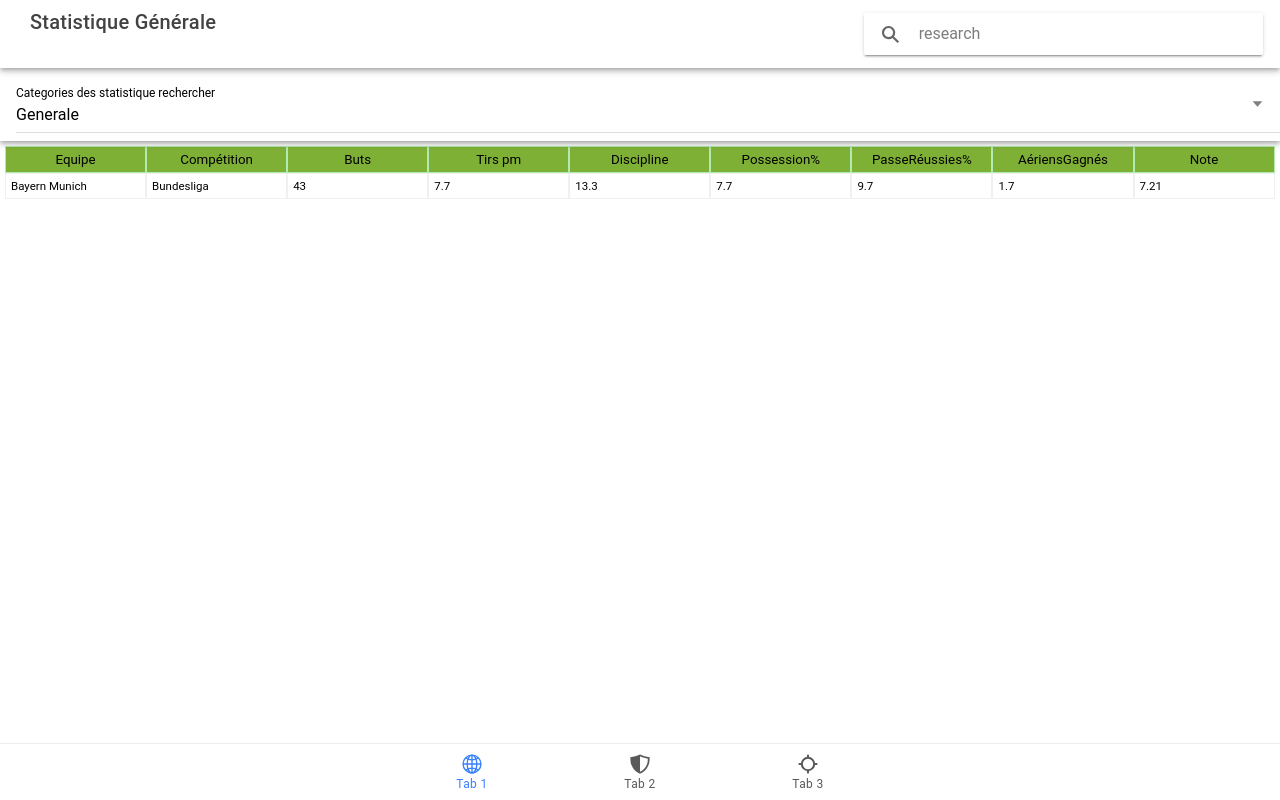
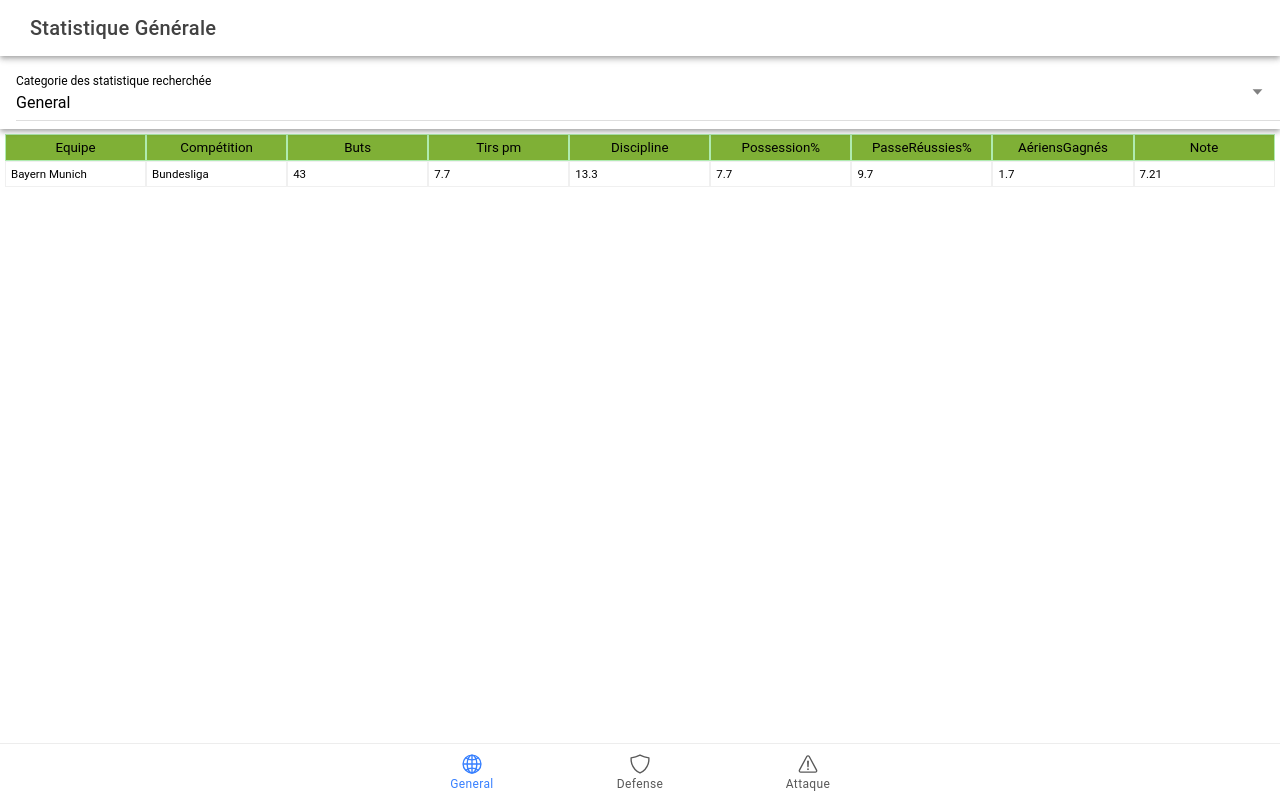
Before and after one commit to JedisBrownie/soccer_stats, a React (Vite) app: page /tab1 in a window 1280 px wide. Built offline with nearby package versions, Linux system fonts and the light colour scheme.

Commit message:
Correction front

```diff
--- a/src/App.tsx
+++ b/src/App.tsx
@@ -10,7 +10,7 @@
   setupIonicReact
 } from '@ionic/react';
 import { IonReactRouter } from '@ionic/react-router';
-import { globeOutline, locate, shield, shieldHalfSharp, square, triangle } from 'ionicons/icons';
+import { airplaneOutline, globeOutline, homeOutline, locate, shield, shieldHalfSharp, shieldOutline, square, triangle, warningOutline } from 'ionicons/icons';
 import Tab1 from './pages/Tab1';
 import Tab2 from './pages/Tab2';
 import Tab3 from './pages/Tab3';
@@ -57,15 +57,15 @@
         <IonTabBar slot="bottom">
           <IonTabButton tab="tab1" href="/tab1">
             <IonIcon aria-hidden="true" icon={globeOutline} />
-            <IonLabel>Tab 1</IonLabel>
+            <IonLabel>General</IonLabel>
           </IonTabButton>
           <IonTabButton tab="tab2" href="/tab2">
-            <IonIcon aria-hidden="true" icon={shieldHalfSharp} />
-            <IonLabel>Tab 2</IonLabel>
+            <IonIcon aria-hidden="true" icon={shieldOutline} />
+            <IonLabel>Defense</IonLabel>
           </IonTabButton>
           <IonTabButton tab="tab3" href="/tab3">
-            <IonIcon aria-hidden="true" icon={locate} />
-            <IonLabel>Tab 3</IonLabel>
+            <IonIcon aria-hidden="true" icon={warningOutline} />
+            <IonLabel>Attaque</IonLabel>
           </IonTabButton>
         </IonTabBar>
       </IonTabs>
--- a/src/pages/Tab1.tsx
+++ b/src/pages/Tab1.tsx
@@ -15,11 +15,11 @@
 import './Tab1.css';
 
 const Tab1: React.FC = () => {
-  const [selectedOption, setSelectedOption] = useState<string>('Generale');
+  const [selectedOption, setSelectedOption] = useState<string>('General');
 
   const renderGrid = () => {
     switch (selectedOption) {
-      case 'Generale':
+      case 'General':
         return (
           <IonGrid>
             <IonRow className='theme'>
@@ -126,10 +126,6 @@
               <IonCol className='content_title' size="6">
                 <IonTitle>Statistique Générale</IonTitle>
               </IonCol>
-              <IonCol size="2"></IonCol>
-              <IonCol size="4">
-                <IonSearchbar animated={true} placeholder="research" className='search_bar'></IonSearchbar>
-              </IonCol>
             </IonRow>
           </IonGrid>
         </IonToolbar>
@@ -140,12 +136,12 @@
           <IonList>
             <IonItem>
               <IonSelect
-                label="Categories des statistique rechercher"
+                label="Categorie des statistique recherchée"
                 labelPlacement="floating"
                 value={selectedOption}
                 onIonChange={(e) => setSelectedOption(e.detail.value)}
               >
-                <IonSelectOption value="Generale">Generale</IonSelectOption>
+                <IonSelectOption value="General">General</IonSelectOption>
                 <IonSelectOption value="Domicile">Domicile</IonSelectOption>
                 <IonSelectOption value="Exterieur">Exterieur</IonSelectOption>
               </IonSelect>
--- a/src/pages/Tab2.tsx
+++ b/src/pages/Tab2.tsx
@@ -15,11 +15,11 @@
 import './Tab1.css';
 
 const Tab2: React.FC = () => {
-  const [selectedOption, setSelectedOption] = useState<string>('Domicile');
+  const [selectedOption, setSelectedOption] = useState<string>('General');
 
   const renderGrid = () => {
     switch (selectedOption) {
-      case 'Generale':
+      case 'General':
         return (
           <IonGrid>
           <IonRow className='theme'>
@@ -118,10 +118,6 @@
               <IonCol className='content_title' size="6">
                 <IonTitle>Statistique Générale</IonTitle>
               </IonCol>
-              <IonCol size="2"></IonCol>
-              <IonCol size="4">
-                <IonSearchbar animated={true} placeholder="research" className='search_bar'></IonSearchbar>
-              </IonCol>
             </IonRow>
           </IonGrid>
         </IonToolbar>
@@ -132,12 +128,12 @@
           <IonList>
             <IonItem>
               <IonSelect
-                label="Categories des statistique rechercher"
+                label="Categorie des statistique recherchée"
                 labelPlacement="floating"
                 value={selectedOption}
                 onIonChange={(e) => setSelectedOption(e.detail.value)}
               >
-                <IonSelectOption value="Generale">Generale</IonSelectOption>
+                <IonSelectOption value="General">General</IonSelectOption>
                 <IonSelectOption value="Domicile">Domicile</IonSelectOption>
                 <IonSelectOption value="Exterieur">Exterieur</IonSelectOption>
               </IonSelect>
--- a/src/pages/Tab3.tsx
+++ b/src/pages/Tab3.tsx
@@ -16,11 +16,11 @@
 
 const Tab3: React.FC = () => {
 
-  const [selectedOption, setSelectedOption] = useState<string>('Exterieur');
+  const [selectedOption, setSelectedOption] = useState<string>('General');
 
   const renderGrid = () => {
     switch (selectedOption) {
-      case 'Generale':
+      case 'General':
         return (
           <IonGrid>
 <IonRow className='theme'>
@@ -118,10 +118,6 @@
               <IonCol className='content_title' size="6">
                 <IonTitle>Statistique Générale</IonTitle>
               </IonCol>
-              <IonCol size="2"></IonCol>
-              <IonCol size="4">
-                <IonSearchbar animated={true} placeholder="research" className='search_bar'></IonSearchbar>
-              </IonCol>
             </IonRow>
           </IonGrid>
         </IonToolbar>
@@ -132,12 +128,12 @@
           <IonList>
             <IonItem>
               <IonSelect
-                label="Categories des statistique rechercher"
+                label="Categorie des statistique recherchée"
                 labelPlacement="floating"
                 value={selectedOption}
                 onIonChange={(e) => setSelectedOption(e.detail.value)}
               >
-                <IonSelectOption value="Generale">Generale</IonSelectOption>
+                <IonSelectOption value="General">General</IonSelectOption>
                 <IonSelectOption value="Domicile">Domicile</IonSelectOption>
                 <IonSelectOption value="Exterieur">Exterieur</IonSelectOption>
               </IonSelect>
```
